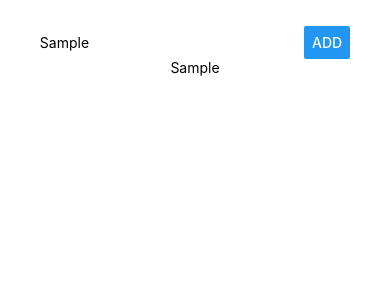
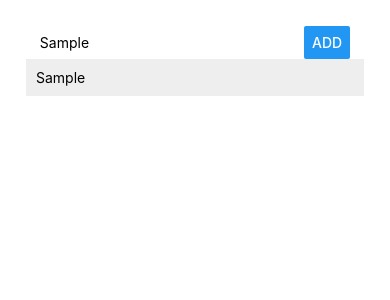
Before and after one commit to Vicman2/React_Native_Tutorial, a React Native app: screen / in a window 390 px wide. Both pictures are taken after typing "Sample" into the empty fields and a click on the button "ADD". Shown: the top 300 px of the page. Built offline with nearby package versions, Linux system fonts and the light colour scheme.

Commit message:
Using flatlist to list out items

```diff
--- a/App.js
+++ b/App.js
@@ -1,7 +1,9 @@
 import { StatusBar } from 'expo-status-bar';
 import React, {Component} from 'react';
-import { StyleSheet, Text, View, TextInput, Button } from 'react-native';
+import { StyleSheet, Text, View, TextInput, Button, FlatList } from 'react-native';
 
+import ListItem from './src/components/ListItem/ListItem'
+import PlaceList from './src/components/PlaceList/PlaceList';
 
 
 class App extends Component{
@@ -19,17 +21,22 @@ class App extends Component{
       return;
     }
     this.setState(prevState => {
+
       return {
-        places: prevState.places.concat(prevState.placeName)
+        places: prevState.places.concat({key: Math.random(), value: prevState.placeName})
+      }
+    })
+  }
+  deleteItemHandler = (index) => {
+    this.setState((prevState) => {
+      return{
+        places : prevState.places.filter((place, i) => {
+          return place.key !== index
+        })
       }
     })
   }
   render(){
-    const placesOutput = this.state.places.map((place, index) => {
-      return(
-        <Text key={index}> {place} </Text>
-      )
-    })
     return (
       <View style={styles.container}>
         <View style={styles.InputContainer}>
@@ -44,9 +51,10 @@ class App extends Component{
           onPress={this.placeSubmiteHandler}
           />
         </View>
-        <View>
-          {placesOutput}
-        </View>
+        <PlaceList
+          places={this.state.places}
+          deleteItem={this.deleteItemHandler}
+        />
       </View>
     );
   }
@@ -73,5 +81,5 @@ const styles = StyleSheet.create({
   },
   placeButton: {
     width:"30%"
-  }
+  },
 });
--- /dev/null
+++ b/src/components/ListItem/ListItem.js
@@ -0,0 +1,23 @@
+import React from 'react'
+import {View, Text, StyleSheet, TouchableOpacity} from "react-native"
+
+const ListItem = (props) => {
+    return(
+        <TouchableOpacity onPress={props.onItemDeleted}>
+            <View style={Style.listItem}>
+                <Text>{props.placeName} </Text>
+            </View>
+        </TouchableOpacity>
+    )
+}
+
+const Style = StyleSheet.create({
+    listItem: {
+        width:"100%",
+        padding: 10,
+        backgroundColor: "#eee",
+        marginBottom: 5
+    }
+})
+
+export default ListItem
--- /dev/null
+++ b/src/components/PlaceList/PlaceList.js
@@ -0,0 +1,27 @@
+import React, {Component} from 'react'
+import {FlatList, StyleSheet} from 'react-native'
+import ListItem from '../ListItem/ListItem'
+
+
+const PlaceList = (props) => {
+    return(
+        <FlatList
+        style={styles.listContainer}
+        data={props.places}
+        renderItem={(info) => (
+            <ListItem
+            placeName={info.item.value}
+            onItemDeleted={() => props.deleteItem(info.item.key)}
+            />
+        )}
+        />
+    )
+}
+
+const styles = StyleSheet.create({
+    listContainer: {
+        width: "100%"
+    }
+})
+
+export default PlaceList
```
